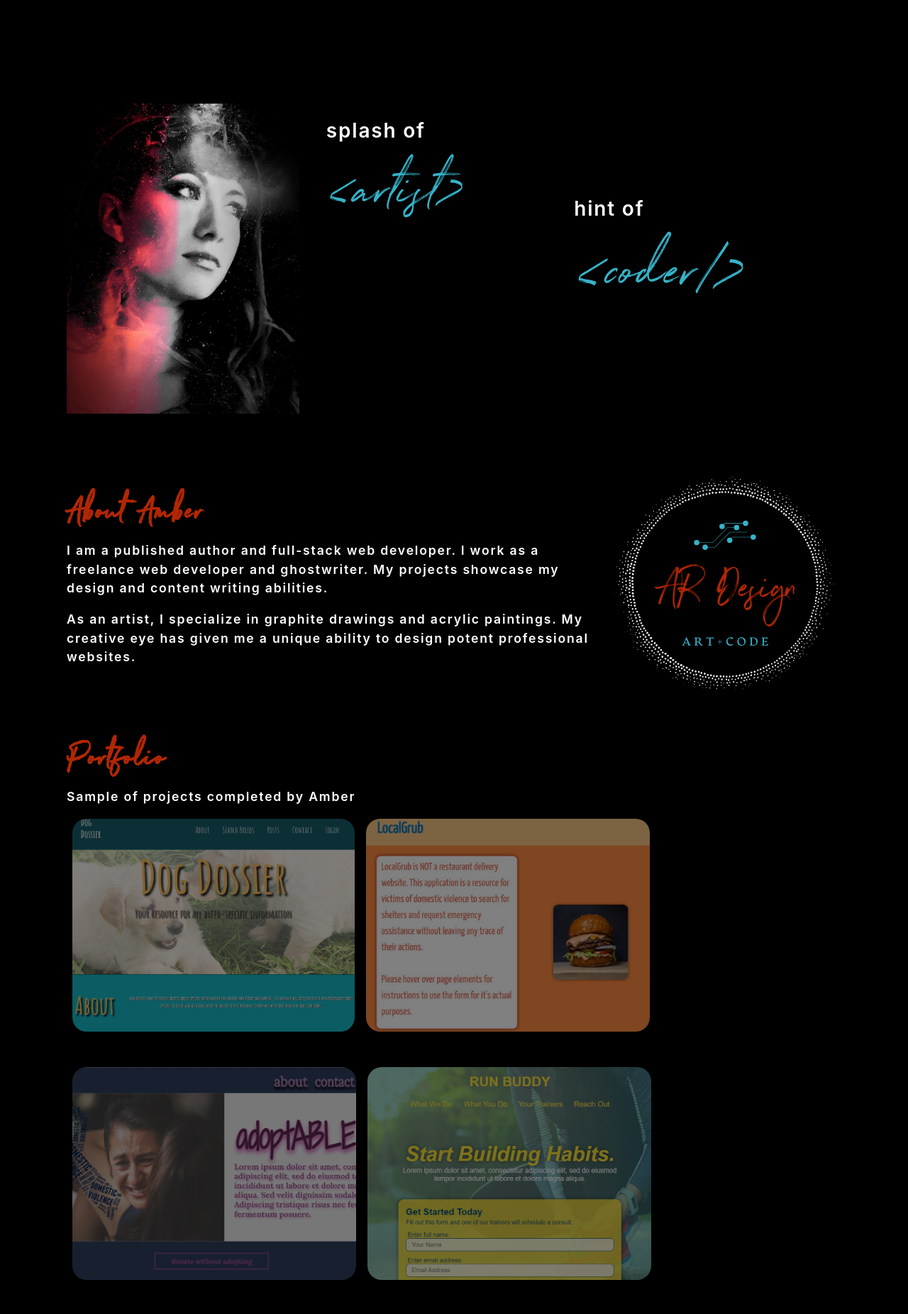
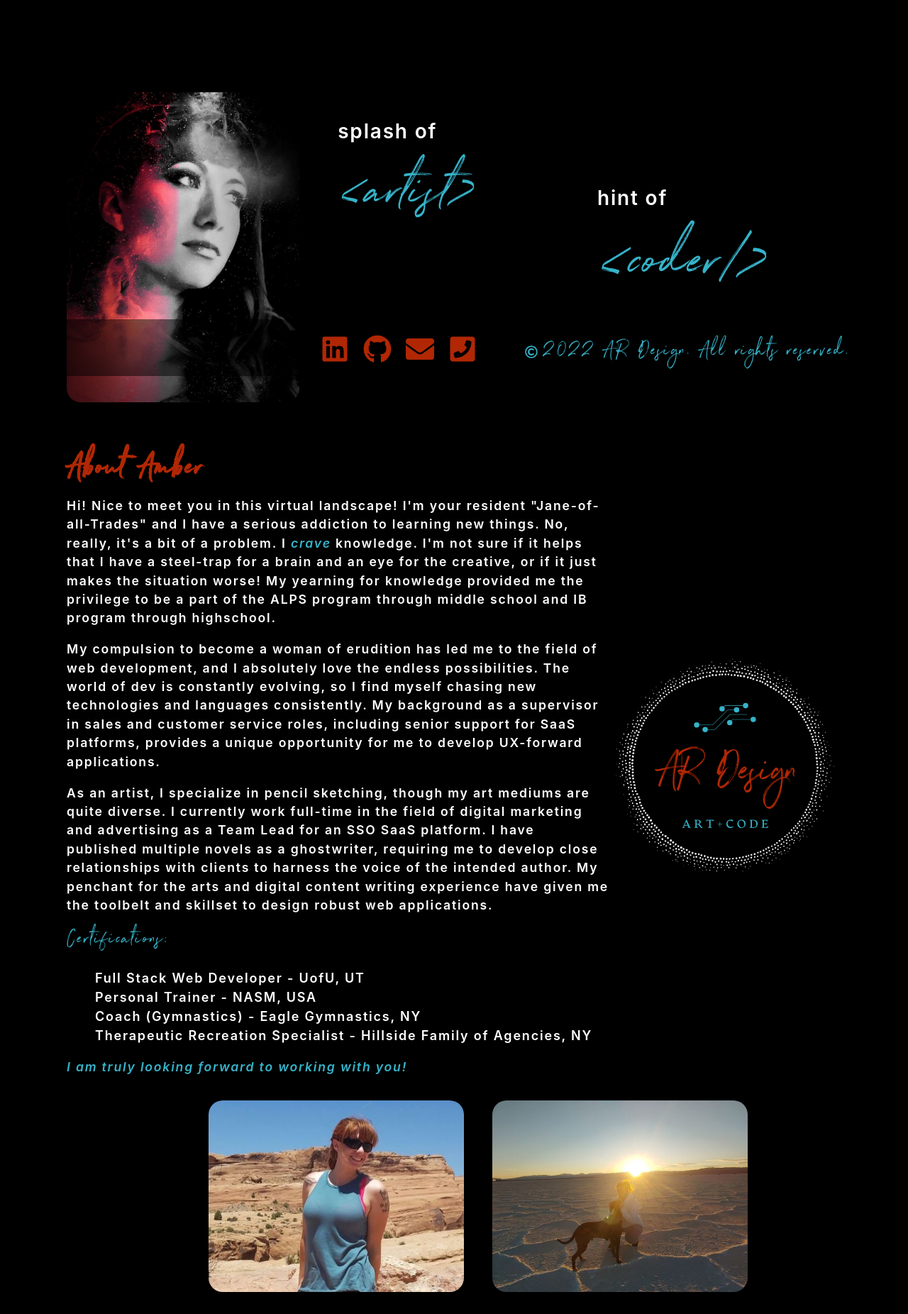
Before and after one commit to Aphillip22/ardesign-portfolio, a React (Create React App) app: page / in a window 1280 px wide. Shown: the part 270-2122 px from the top of the page at 71% size. Built offline with nearby package versions, Linux system fonts and the light colour scheme; a web font is replaced by a local one.

Commit message:
add images and text to about component

```diff
--- a/src/components/About/index.js
+++ b/src/components/About/index.js
@@ -1,5 +1,7 @@
 import React from 'react';
 import logoImage from "../../assets/images/clr-logo.svg";
+import aboutImage from "../../assets/images/about-img.jpg";
+import aboutImage2 from '../../assets/images/about-img-2.jpg';
 
 function About() {
     return (
@@ -7,16 +9,43 @@ function About() {
             <div className="hero-about">
                 <h1>About Amber</h1>
                 <p>
-                I am a published author and full-stack web developer. I work as a freelance web developer and
-                ghostwriter. My projects showcase my design and content writing abilities.
+                Hi! Nice to meet you in this virtual landscape! I'm your resident "Jane-of-all-Trades" and I have a serious addiction to learning new things.
+                No, really, it's a bit of a problem. I <i className="accent-word">crave</i> knowledge.
+                I'm not sure if it helps that I have a steel-trap for a brain and an eye for the creative, or if it just makes the situation worse!
+                My yearning for knowledge provided me the privilege to be a part of the ALPS program through middle school and IB program through highschool.
                 </p>
                 <p>
-                As an artist, I specialize in graphite drawings and acrylic paintings. My creative eye has given me a
-                unique ability to design potent professional websites.
+                My compulsion to become a woman of erudition has led me to the field of web development, and I absolutely love the endless possibilities.
+                The world of dev is constantly evolving, so I find myself chasing new technologies and languages consistently.
+                My background as a supervisor in sales and customer service roles, including senior support for SaaS platforms, provides a unique opportunity for me to develop UX-forward applications.
+                </p>
+                <p>
+                As an artist, I specialize in pencil sketching, though my art mediums are quite diverse.
+                I currently work full-time in the field of digital marketing and advertising as a Team Lead for an SSO SaaS platform.
+                I have published multiple novels as a ghostwriter, requiring me to develop close relationships with clients to harness the voice of the intended author.
+                My penchant for the arts and digital content writing experience have given me the toolbelt and skillset to design robust web applications.
+                </p>
+                <h3>Certifications:</h3>
+                <ul>
+                    <li>Full Stack Web Developer - UofU, UT</li>
+                    <li>Personal Trainer - NASM, USA</li>
+                    <li>Coach (Gymnastics) - Eagle Gymnastics, NY</li>
+                    <li>Therapeutic Recreation Specialist - Hillside Family of Agencies, NY</li>
+                </ul>
+                <p>
+                <i className="accent-word">I am truly looking forward to working with you!</i>
                 </p>
             </div>
             <div className="hero-img" style={{ width: "30%" }}>
                 <img src={logoImage} className="my-2" style={{ width: "100%" }} alt="logo" />
+            </div>
+            <div className="flex-row about-images" style={{ justifyContent: 'flex-end'}}>
+            <div className="hero-img-btm" style={{ width: "40%" }}>
+                <img src={aboutImage} className="my-2" style={{ width: "90%" }} alt="logo" />
+            </div>
+            <div className="hero-img-btm" style={{ width: "40%" }}>
+                <img src={aboutImage2} className="my-2" style={{ width: "90%" }} alt="logo" />
+            </div>
             </div>
         </section>
     );
--- a/src/components/Footer/index.js
+++ b/src/components/Footer/index.js
@@ -1,20 +1,20 @@
 import React from 'react';
 import { FaLinkedin } from 'react-icons/fa';
 import { FaGithub } from 'react-icons/fa';
-import { FaCopyright } from 'react-icons/fa';
+import { FaRegCopyright } from 'react-icons/fa';
 import { FaPhoneSquare } from 'react-icons/fa';
 import { FaEnvelope } from 'react-icons/fa';
 
 export default function Footer() {
     return (
         <footer>
-            <div className="flex-row">
-            <i><FaCopyright /></i>
-            <h3>AR Design - Amber Phillips</h3>
+            <div className="flex-row" style={{ justifyContent: 'flex-end' }}>
             <a href="https://www.linkedin.com/in/amber-phillips-77ab70b2/" className="fa-icon" ><FaLinkedin /></a>
             <a href="https://github.com/Aphillip22" className="fa-icon" ><FaGithub /></a>
             <a href="mailto: amberphillipsdesign@gmail.com"className="fa-icon"><FaEnvelope /></a>
             <a href="tel:+13854245740" className="fa-icon"><FaPhoneSquare /></a>
+            <i><FaRegCopyright /></i>
+            <h3 className="flex-row">2022 AR Design. All rights reserved.</h3>
             </div>
         </footer>
     );
--- a/src/components/Hero/index.js
+++ b/src/components/Hero/index.js
@@ -3,7 +3,7 @@ import coverImage from "../../assets/images/cover-img.jpg";
 
 function Hero() {
     return (
-        <section className="my-5 flex-row hero">
+        <section className="flex-row hero">
             <div className="hero-img" style={{ width: "30%" }}>
                 <img src={coverImage} className="my-2" style={{ width: "100%" }} alt="cover" />
             </div>
--- a/src/components/Nav/index.js
+++ b/src/components/Nav/index.js
@@ -17,13 +17,13 @@ function Nav(props) {
 
   return (
     <header>
-      <nav className="flex-row">
-        <img
+      <img
           src={logoImage}
           className="my-2 mx-2"
-          style={{ width: "8%" }}
+          style={{ width: "10%" }}
           alt="cover"
         ></img>
+      <nav className="flex-row" style={{ justifyContent: 'flex-end' }}>
         <ul>
           <a data-testid="link" href="/">
             Amber Phillips
--- a/src/index.css
+++ b/src/index.css
@@ -112,10 +112,11 @@ a {
   display:flex;
   align-items:center;
   justify-content:stretch;
+  margin: auto;
 }
 .hero-art {
   width: 25%;
-  margin: 3.5%;
+  margin: 5%;
   font-size: 18px;
   line-height: 1.2;
   flex-direction: row;
@@ -178,9 +179,13 @@ a {
   transform: translateY(10px) scale(1.2);
   transition-timing-function: ease-in-out;
 }
-.hero-img {
+.hero-img img {
   flex-direction: row;
   flex-wrap: wrap;
+  border-radius: 20px;
+}
+.about-images img {
+  border-radius: 20px;
 }
 .hero-about {
   width: 70%
@@ -188,7 +193,7 @@ a {
 /* Hero Style End */
 /* Apply styles to header */
 header {
-  background: var(--dark);
+  background-color:rgba(0, 0, 0, 0.5);
   padding: 10px 15px;
   display: flex;
   justify-content: space-between;
@@ -202,6 +207,7 @@ header {
   font-weight: lighter;
   text-decoration: none;
   cursor: pointer;
+  height: 10%;
 }
 header a {
   color: var(--tertiary);
@@ -452,18 +458,37 @@ a {
 }
 /* Footer style start */
 footer {
-  height: 50px;
   flex-direction: row;
   flex-wrap: wrap;
+  justify-content: right;
+  margin-top: 1rem;
+  padding: 1rem;
+  position: fixed;
+  bottom: 0;
+  left: 0;
+  width: 100%;
+  height: 10%;
+  background-color:rgba(0, 0, 0, 0.5);
 }
 footer h3 {
   width: 40%;
+  align-self: center;
+  justify-items: right;
 }
 footer i {
   color: var(--primary);
+  align-self: center;
+  width: 2%;
+  margin-left: 50px;
 }
 .fa-icon {
   font-size: 40px;
   color: var(--accent-color);
+  justify-self: center;
+  justify-items: right;
+  padding-right: 20px;
 }
 /* Footer end */
+.accent-word {
+  color:var(--primary);
+}
```
Also changed, not shown: src/assets/images/about-img-2.jpg (added), src/assets/images/about-img.jpg.
